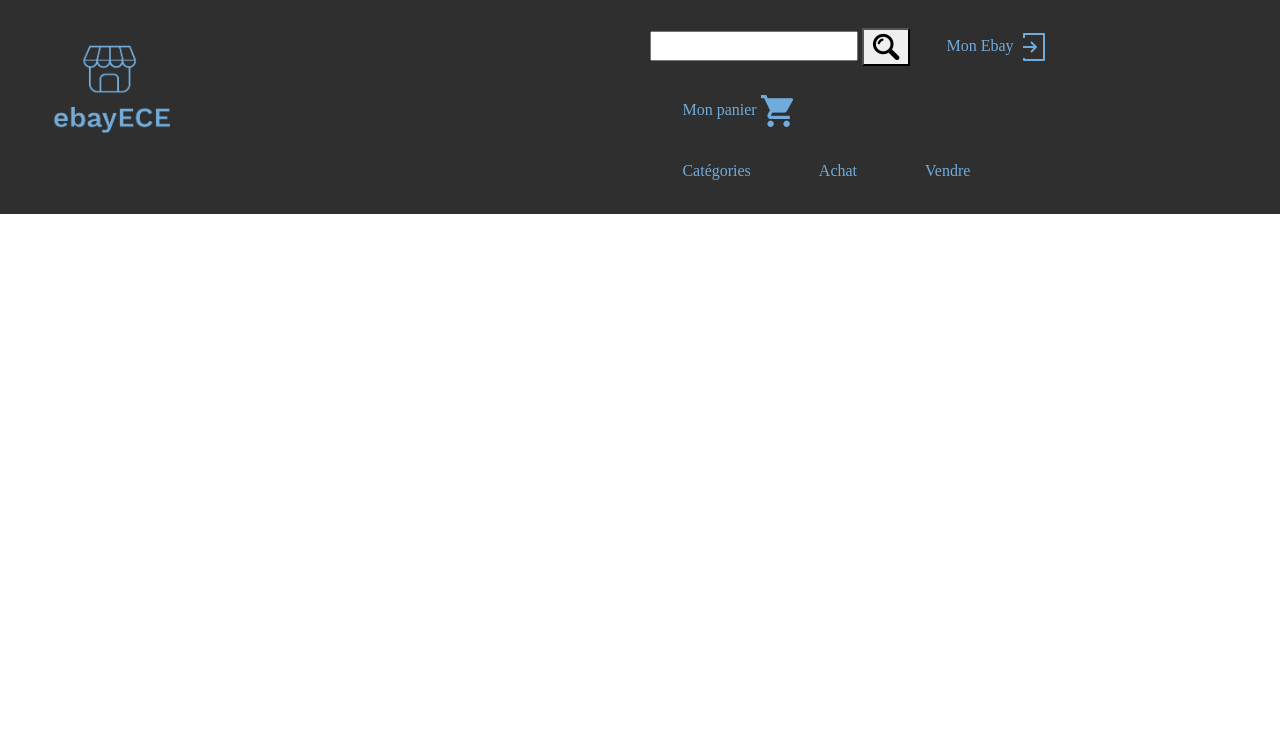
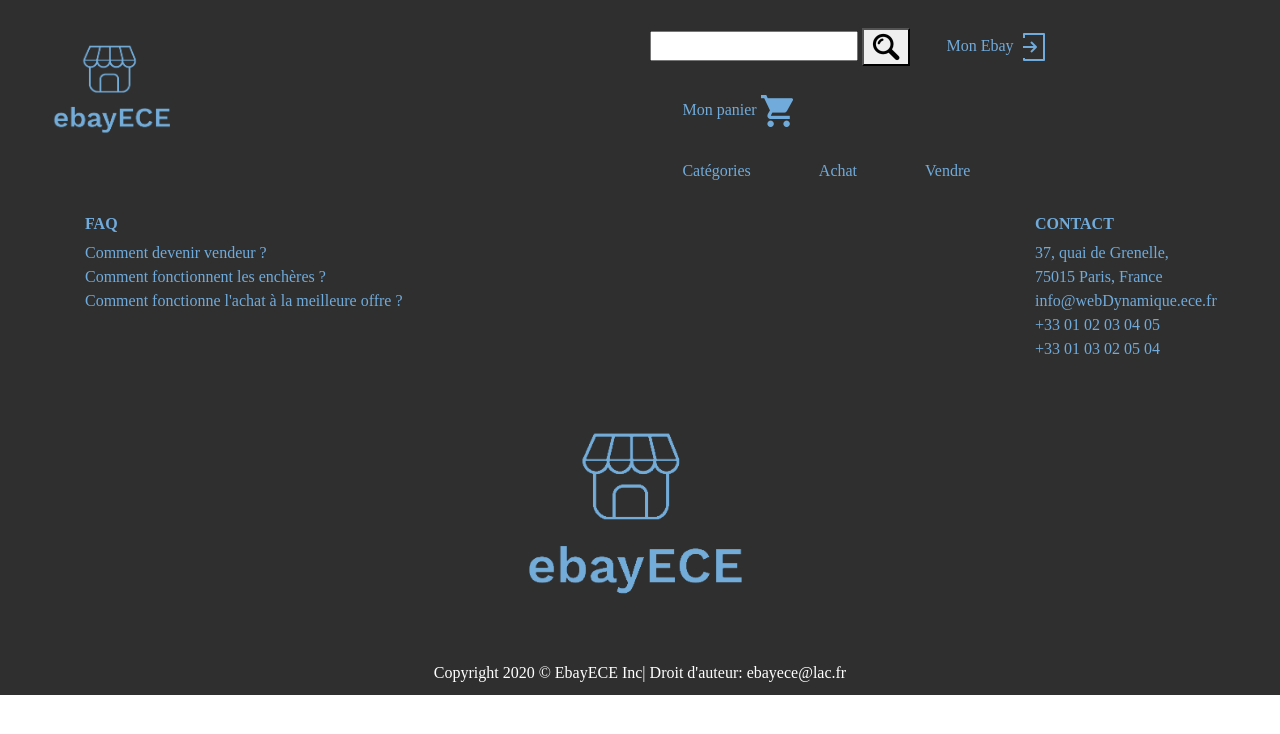
Before and after one commit to arlaty/ProjetPiscine, a PHP site: page / in a window 1280 px wide. Shown: the top 734 px of the page. Run offline with PHP 8.4, Linux system fonts and the light colour scheme.

Commit message:
ajout du footer + disposition css + pb taille logo

```diff
--- a/modules/footer.php
+++ b/modules/footer.php
@@ -1,3 +1,23 @@
 <footer>
-
+    <div class="container">
+            <div class="row">
+                <div class="col-lg-10 col-md-10 col-sm-12">
+                    <h6 class="text-uppercase font-weight-bold">FAQ</h6>
+                    <p> Comment devenir vendeur ?<br>
+                        Comment fonctionnent les enchères ?<br>
+                        Comment fonctionne l'achat à la meilleure offre ?<br>
+                    </p>
+                </div>
+                <div class="col-lg-2 col-md-2 col-sm-12">
+                    <h6 class="text-uppercase font-weight-bold">Contact</h6>
+                    <p> 37, quai de Grenelle, 75015 Paris, France <br>
+						info@webDynamique.ece.fr <br>
+						+33 01 02 03 04 05 <br>
+						+33 01 03 02 05 04
+                    </p>
+                </div>
+            </div>
+         <img src="./icon/logo.png" alt="logo" class="logo">
+        <div class="footer-copyright text-center"></a>Copyright 2020 &copy; EbayECE Inc| Droit d'auteur: ebayece@lac.fr</div>
+        </div>
 </footer>
--- a/style.css
+++ b/style.css
@@ -33,3 +33,22 @@
 .logo{
     width: 23%;
 }
+
+footer {
+    background-color: #2F2F2F;
+    color: #71ABDB;
+}
+footer .FAQ {
+}
+footer .Contact {
+    float :right;
+}
+footer img {
+    display: block;
+    margin-right: auto;
+    margin-left: auto;
+}
+.footer-copyright {
+    color: #fff;
+    padding: 10px 0;
+}
```
